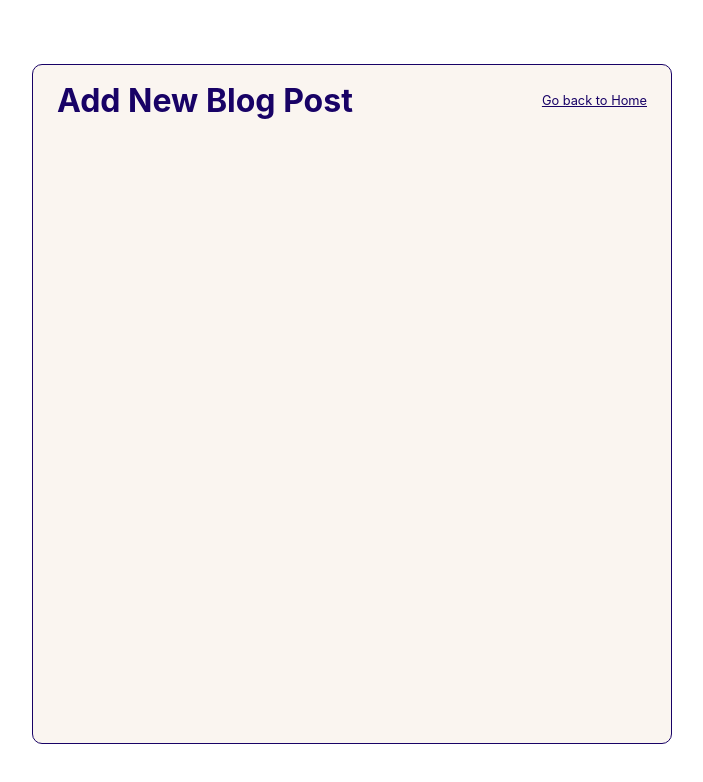
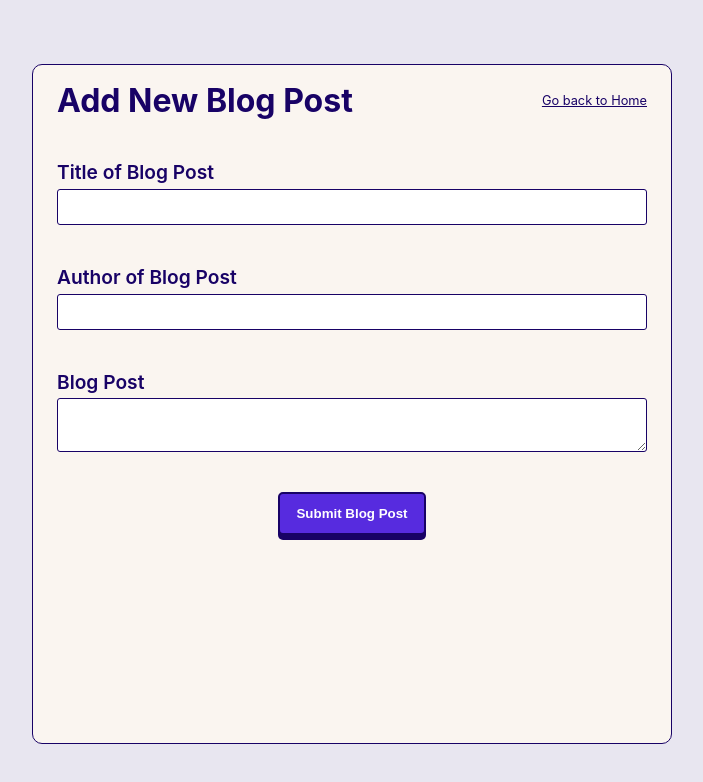
Before and after one commit to Fedozie/cwd-ein-proj, a React (Create React App) app: page /new-post in a window 1280 px wide. Shown: the top 782 px of the page, without its empty margins (288-991 px from the left). Built offline with nearby package versions, Linux system fonts and the light colour scheme.

Commit message:
feat; started work on the add blog post feature

```diff
--- a/package.json
+++ b/package.json
@@ -10,6 +10,7 @@
     "react-dom": "^18.2.0",
     "react-router-dom": "^6.8.1",
     "react-scripts": "5.0.1",
+    "react-uuid": "^2.0.0",
     "styled-components": "^5.3.6",
     "web-vitals": "^2.1.4"
   },
--- a/src/App.js
+++ b/src/App.js
@@ -2,15 +2,16 @@ import React from "react";
 import { ThemeProvider } from "styled-components";
 import GlobalStyles from "./components/styles/globalStyles";
 import AppRoutes from "./routes/appRoutes"
-// import MainPage from "./pages/mainPage";
+
 
 function App() {
   const theme = {
     colors: {
-      priLilac: "rgb(87, 43, 223)",
+      priLilac: "#572bdf",
       secLilac: "#180266",
       priColor: "#FAF5F0",
-      white: "#FFFFFF"
+      white: "#FFFFFF",
+      tintPriLilac: "#e8e6f0"
     }
   }
 
--- a/src/components/UI/button.js
+++ b/src/components/UI/button.js
@@ -10,6 +10,7 @@ const StyledButton = styled.button`
     box-shadow: 0px 5px 0px ${({theme}) => theme.colors.secLilac};
     color:${({theme}) => theme.colors.white};
     font-weight: 600;
+    transition: box-shadow .7s ease-in-out;
 
     &:hover, &:active{
         box-shadow: none;
--- a/src/components/UI/wrapper.js
+++ b/src/components/UI/wrapper.js
@@ -22,6 +22,7 @@ const ContainerWrapper = styled(Wrapper)`
     margin: 4rem auto;
     display: block;
     padding: 1rem 1.5rem;
+    overflow: scroll;
 
     & > div{
         display: flex;
@@ -46,9 +47,11 @@ const CardWrapper = styled(Wrapper)`
     padding: 1rem;
     box-shadow: 5px 5px 0px ${({ theme }) => theme.colors.secLilac};
     cursor: pointer;
+    transition: all .1s ease-in-out;
 
     &:hover {
         box-shadow: 5px 5px 0px ${({ theme }) => theme.colors.priLilac};
+        color: ${({ theme }) => theme.colors.priLilac};
     }
 `;
 
@@ -89,16 +92,16 @@ export const Header = () => {
     )
 };
 
-export const Container = () => {
+export const Container = ({children}) => {
 
     return (
         <ContainerWrapper>
             <div>
                 <Title>Add New Blog Post</Title>
-                <Link to = "/">Go back to Home</Link>
+                <Link to = "/"> Go back to Home</Link>
+
             </div>
-
-
+            {children}
         </ContainerWrapper>
     )
 }
--- /dev/null
+++ b/src/components/addPost.js
@@ -0,0 +1,94 @@
+
+import React, { useState } from "react";
+import styled from "styled-components";
+import Button from "./UI/button";
+
+
+const StyledForm = styled.form`
+    margin-top: 2rem;
+`;
+
+const InputWrapper = styled.div`
+    margin: 2.5rem 0;
+    width: auto;
+
+    & label{
+        display: block;
+        color: ${({ theme }) => theme.colors.secLilac};
+        font-size: 1.2rem;
+        font-weight: 600;
+        margin-bottom: .3rem;
+    }
+
+    & input, & textarea{
+        display: block;
+        width: 100%;
+        font-size: 1rem;
+        font-weight: 600;
+        padding: .5rem 1rem;
+        border: 1.5px solid ${({ theme }) => theme.colors.secLilac};
+        border-radius: 3px;
+        color: ${({ theme }) => theme.colors.secLilac};
+    }
+`;
+
+const BtnWrapper = styled.div`
+    display: flex;
+    justify-content: center;
+    align-items: center;
+`;
+
+
+const AddPost = (
+    {
+        onSubmit,
+        title,
+        setTitle,
+        author,
+        setAuthor,
+        post,
+        setPost
+    }) => {
+
+    return (
+        <StyledForm onSubmit = {onSubmit}>
+            <InputWrapper>
+                <label htmlFor="title">Title of Blog Post</label>
+                <input
+                    type="text"
+                    value={title}
+                    onChange={(e) => { setTitle(e.target.value) }}
+                    id="title"
+                    required
+                />
+            </InputWrapper>
+            <InputWrapper>
+                <label htmlFor="author">Author of Blog Post</label>
+                <input
+                    type="text"
+                    value={author}
+                    onChange={(e) => { setAuthor(e.target.value) }}
+                    id="author"
+                    required
+                />
+            </InputWrapper>
+            <InputWrapper>
+                <label htmlFor="">Blog Post</label>
+                <textarea
+                    value={post}
+                    onChange={(e) => { setPost(e.target.value) }}
+                    id="post"
+                    required
+                ></textarea>
+            </InputWrapper>
+            <BtnWrapper>
+                <Button>
+                    Submit Blog Post
+                </Button>
+            </BtnWrapper>
+
+        </StyledForm>
+    );
+}
+
+export default AddPost;
--- a/src/components/mainBody.js
+++ b/src/components/mainBody.js
@@ -1,5 +1,6 @@
 import React, { useState } from "react";
 import styled from "styled-components";
+import uuid from "react-uuid";
 import { Card } from "./UI/wrapper";
 
 
@@ -50,28 +51,28 @@ const Blogs = styled.div`
 `
 
 const MainBody = () => {
-    const blogs = [
+    const [blogs, setBlogs]= useState([
         {
-            title: "Who are we",
-            author: "Edozie Onye",
-            text: "lorem ipsumn nngmmrgnotmmgm  hgnmmtmf mmdnfnf"
+            title: "How to use Typescript with React",
+            author: "Edozie Onyeanusi",
+            post: "Werem ipsumn nngm and nfmn. Demmr gnotmmgm hgnmmtmf mmdnfnf..."
         },
         {
-            title: "Who are we",
-            author: "Edozie Onye",
-            text: "lorem ipsumn nngmmrgnotmmgm  hgnmmtmf mmdnfnf"
+            title: "Technical Writing for Developers",
+            author: "Jedidiah Anadi",
+            post: "Rarem ipsumn ernie, bvnf ngmmr. Viki nfmf hgnmmtmf mmdnfnf..."
         },
         {
-            title: "Who are we",
-            author: "Edozie Onye",
-            text: "lorem ipsumn nngmmrgnotmmgm  hgnmmtmf mmdnfnf"
+            title: "Navigating Docker",
+            author: "Charles Best",
+            post: "Anam ipsumn nngmmrg. Mad asiki nfmf hgnmmtmf mmdnfnf..."
         },
         {
-            title: "Who are we",
-            author: "Edozie Onye",
-            text: "lorem ipsumn nngmmrgnotmmgm  hgnmmtmf mmdnfnf"
+            title: "How to unlock your Mangekyō Sharingan",
+            author: "Sasuke Uchiha",
+            post: "Lorem ipm gbjjj sumn nngmmr. Viki nfmf hgnmmtmf mmdnfnf..."
         }
-    ]
+    ]);
 
     return (
         <StyledBody>
@@ -89,10 +90,12 @@ const MainBody = () => {
             <Blogs>
                 {
                     blogs.map((blog) => (
-                        <Card>
+                        <Card
+                            key = {uuid()}
+                        >
                             <h3>{blog.title}</h3>
                             <h6>by {blog.author}</h6>
-                            <p>{blog.text}</p>
+                            <p>{blog.post}</p>
                         </Card>
                     ))
                 }
--- a/src/components/styles/globalStyles.js
+++ b/src/components/styles/globalStyles.js
@@ -11,7 +11,7 @@ const GlobalStyles = createGlobalStyle`
         margin: 0;
         padding: 0;
         scroll-behaviour: smooth;
-        transition: 0.8s all ease-in-out;
+
     }
 
     *:focus{
--- a/src/pages/postPage.js
+++ b/src/pages/postPage.js
@@ -1,18 +1,43 @@
 
-import React from "react";
+import React, {useState} from "react";
 import styled from 'styled-components'
+import AddPost from "../components/addPost";
 import { Container } from "../components/UI/wrapper";
 
 const StyledBody = styled.div`
     width: 100vw;
     height: 100vh;
     overflow: hidden;
+    background-color:  ${({ theme }) => theme.colors.tintPriLilac};
 `;
 
 const PostPage = () => {
+    const [title, setTitle] = useState('');
+    const [author, setAuthor] = useState('');
+    const [post, setPost] = useState('');
+
+    const submitForm = (e) => {
+        e.preventDefault();
+        const blog = {title, author, post};
+        console.log(blog);
+        setTitle('')
+        setAuthor('')
+        setPost('')
+    }
+
     return (
         <StyledBody>
-            <Container />
+            <Container>
+                <AddPost
+                    onSubmit={submitForm}
+                    title = {title}
+                    setTitle = {setTitle}
+                    author = {author}
+                    setAuthor = {setAuthor}
+                    post = {post}
+                    setPost = {setPost}
+                />
+            </Container>
         </StyledBody>
     );
 }
```
Also changed, not shown: 1 other file (tests, documents, lock files or other folders).
